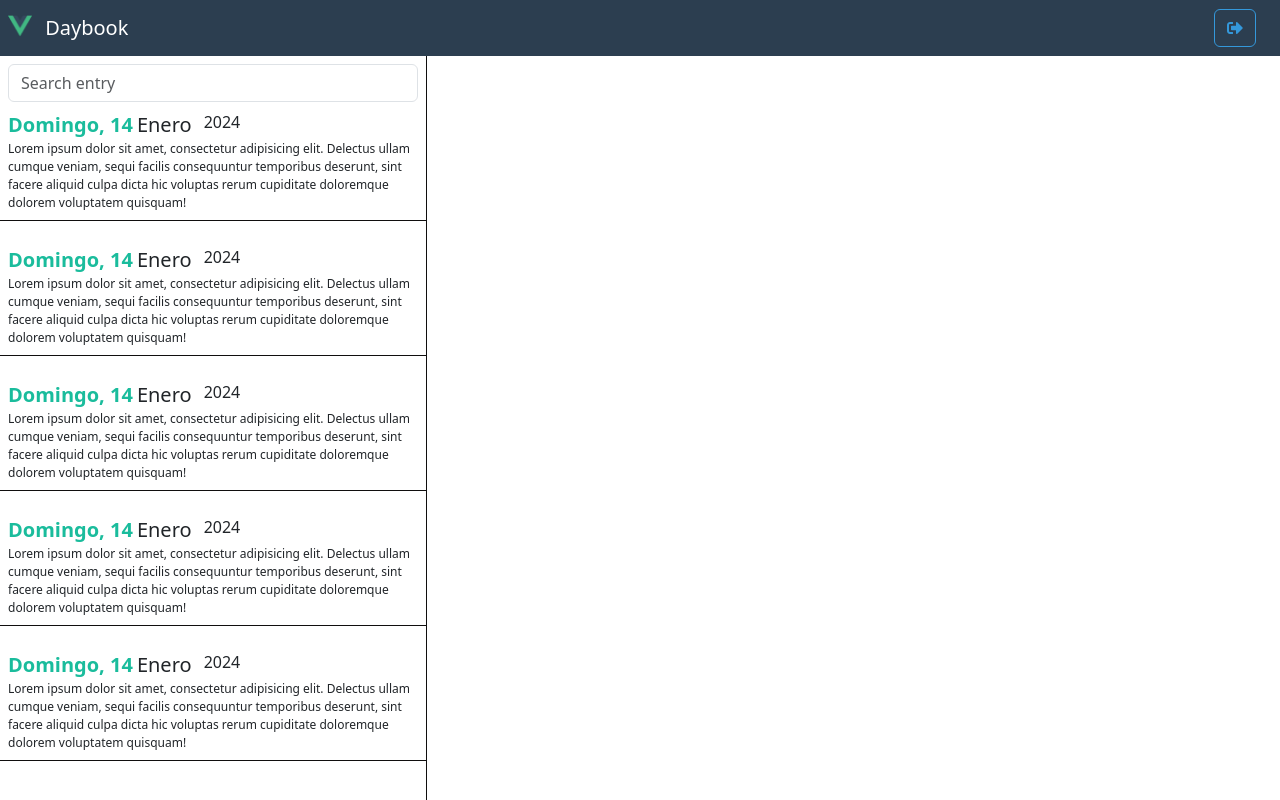
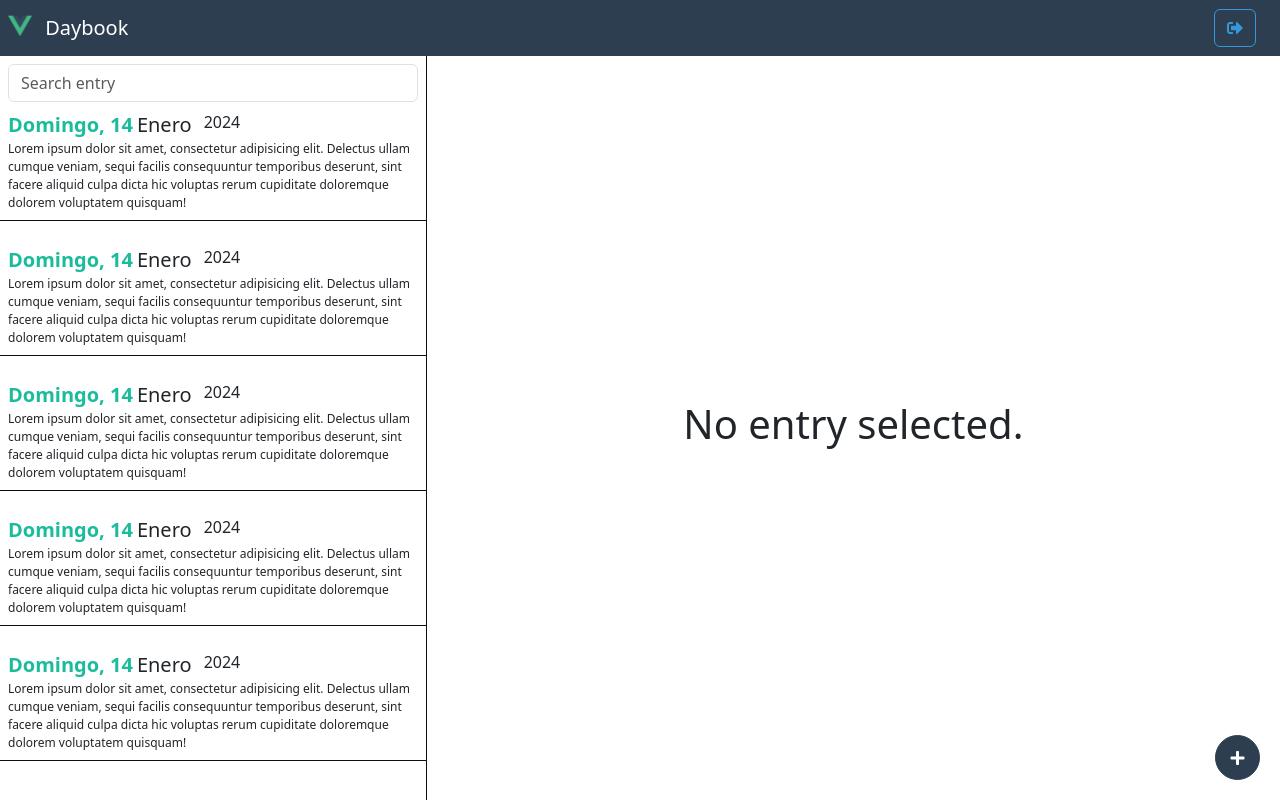
Before and after one commit to brunocoronado49/journal-app-vue, a Vue app: page / in a window 1280 px wide. Both pictures are taken after a click on the button "Primary". Built offline with nearby package versions, Linux system fonts and the light colour scheme.

Commit message:
agregando text area e imagen

```diff
--- a/src/modules/daybook/components/Entry.vue
+++ b/src/modules/daybook/components/Entry.vue
@@ -1,5 +1,7 @@
 <template>
-  <div class="entry-container mb-3 pointer p-2">
+  <div
+    class="entry-container mb-3 pointer p-2"
+    @click="$router.push({ name: 'entry', params: { id: 10 } })">
     <!-- Title -->
     <div class="entry-title d-flex">
       <span class="text-success fs-5 fw-bold">Domingo, 14</span>
--- /dev/null
+++ b/src/modules/daybook/components/Fab.vue
@@ -0,0 +1,27 @@
+<template>
+  <button class="btn btn-primary">
+    <i class="fa fa-1x" :class="icon"></i>
+  </button>
+</template>
+
+<script>
+export default {
+  props: {
+    icon: {
+      type: String,
+      default: 'fa-plus'
+    }
+  }
+}
+</script>
+
+<style lang="scss" scoped>
+button {
+  border-radius: 100%;
+  bottom: 20px;
+  height: 45px;
+  position: fixed;
+  right: 20px;
+  width: 45px;
+}
+</style>
--- a/src/modules/daybook/router/index.js
+++ b/src/modules/daybook/router/index.js
@@ -5,6 +5,21 @@ export default {
     '@/modules/daybook/layouts/DayBookLayout.vue'
   ),
   children: [
-
+    {
+      path: '',
+      name: 'no-entry',
+      component: () => import(
+        /* webpaclChunkName: "daybook-no-entry" */
+        '../views/NoEntrySelected.vue'
+      ),
+    },
+    {
+      path: ':id',
+      name: 'entry',
+      component: () => import(
+        /* webpaclChunkName: "entry" */
+        '../views/EntryView.vue'
+      ),
+    }
   ],
 }
--- /dev/null
+++ b/src/modules/daybook/views/EntryView.vue
@@ -0,0 +1,63 @@
+<template>
+  <div class="entry-title d-flex justify-content-between p-2">
+    <div>
+      <span class="text-success fs-3 fw-bold">15</span>
+      <span class="mx-1 fs-3">January</span>
+      <span class="mx-2 fs-3 fw-light">2024, Sunday</span>
+    </div>
+
+    <div>
+      <button class="btn btn-danger mx-2 text-light">
+        Delete
+        <i class="fa fa-trash-alt"></i>
+      </button>
+
+      <button class="btn btn-primary mx-2 text-light">
+        Upload photo
+        <i class="fa fa-upload"></i>
+      </button>
+    </div>
+  </div>
+
+  <hr>
+
+  <div class="d-flex flex-column px-3 h-75">
+    <textarea placeholder="What happened today?"></textarea>
+  </div>
+
+  <Fab icon="fa-save" />
+
+  <img class="img-thumbnail" src="https://media.vogue.mx/photos/5e2ce4880fe3b40009e410a6/master/w_1600%2Cc_limit/margot-robbie-como-harley-quinn.jpg" alt="entry-picture">
+</template>
+
+<script>
+import { defineAsyncComponent } from 'vue'
+export default {
+  components: {
+    Fab: defineAsyncComponent(() => import(
+      /* webpackChunkName: Fab */
+      '../components/Fab.vue'
+    )),
+  }
+}
+</script>
+
+<style lang="scss" scoped>
+textarea {
+  font-size: 20px;
+  border: none;
+  height: 100%;
+
+  &:focus {
+    outline: none;
+  }
+}
+
+img {
+  width: 300px;
+  position: fixed;
+  bottom: 150px;
+  right: 20px;
+  box-shadow: 0px 5px 10px rgba($color: #000000, $alpha: 0.2);
+}
+</style>
--- /dev/null
+++ b/src/modules/daybook/views/NoEntrySelected.vue
@@ -0,0 +1,25 @@
+<template>
+  <div class="d-flex justify-content-center">
+    <h1 class="align-self-center">No entry selected.</h1>
+  </div>
+
+  <Fab />
+</template>
+
+<script>
+import { defineAsyncComponent } from 'vue'
+
+export default {
+  components: {
+    Fab: defineAsyncComponent(() => import(
+      '../components/Fab.vue'
+    )),
+  }
+}
+</script>
+
+<style lang="scss" scoped>
+div {
+  height: 100%;
+}
+</style>
--- a/src/views/HomeView.vue
+++ b/src/views/HomeView.vue
@@ -12,7 +12,7 @@
 export default {
   methods: {
     goToDaybook() {
-      this.$router.push({ name: 'daybook' })
+      this.$router.push({ name: 'no-entry' })
     }
   }
 }
```
